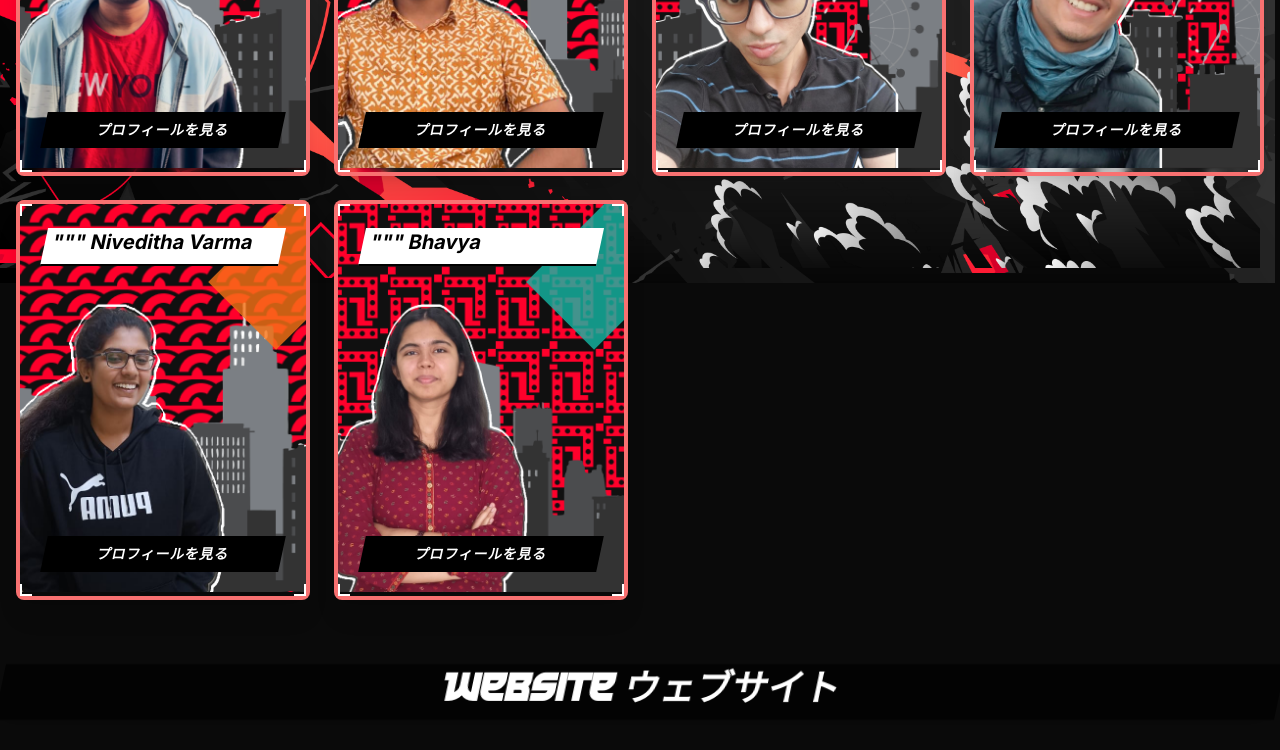
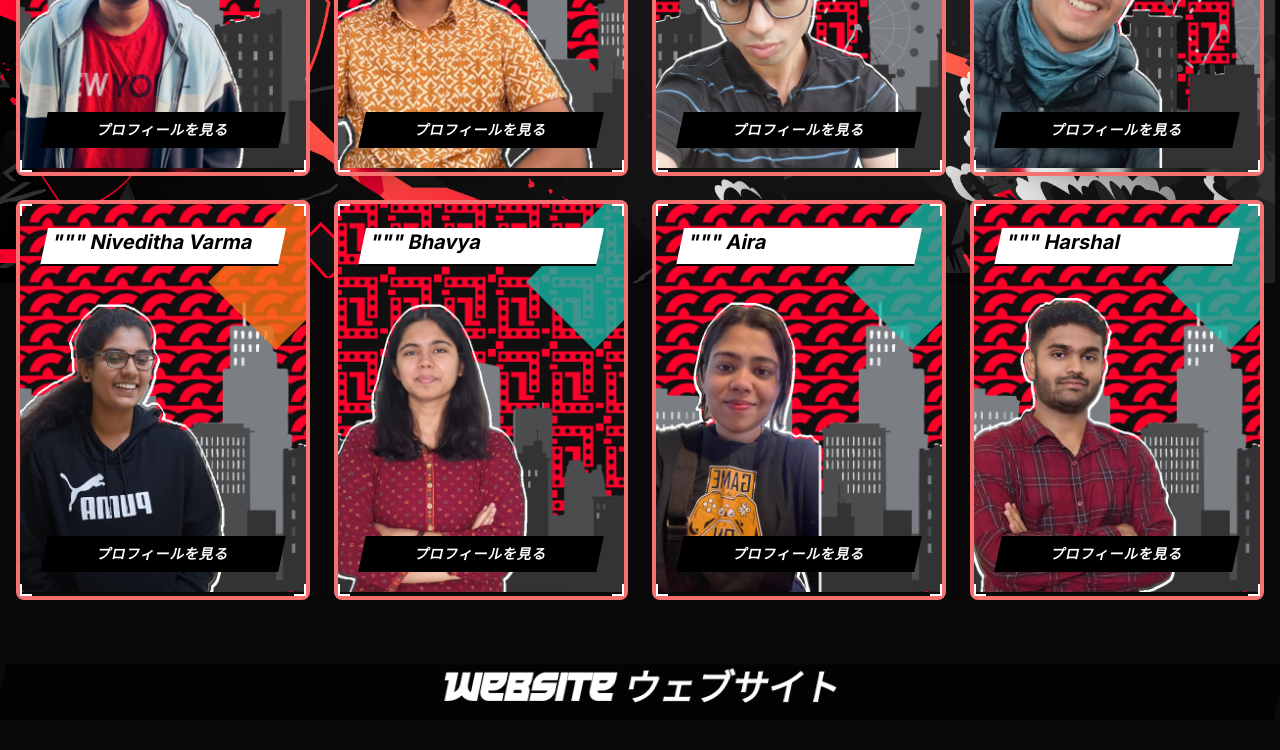
Before and after one commit to mrtechtroid/infini8, a Next.js app: page /team in a window 1280 px wide. Shown: the part 512-1262 px from the top of the page. Built offline with nearby package versions, Linux system fonts and the light colour scheme; a web font is replaced by a local one.

Commit message:
added sac ppl

```diff
--- a/src/components/Teams.tsx
+++ b/src/components/Teams.tsx
@@ -4,15 +4,26 @@ import React, { useState, useEffect } from "react";
 import { useRouter } from 'next/navigation';
 import { ArrowLeft } from 'lucide-react';
 
-
 const TeamGrid = () => {
   const [mousePosition, setMousePosition] = useState({ x: 0, y: 0 });
   const [scrollPosition, setScrollPosition] = useState(0);
+  const [isMobile, setIsMobile] = useState(false);
   const router = useRouter();
 
   const handleGoBack = () => {
     router.push('/');
   };
+
+  const checkMobile = () => {
+    setIsMobile(window.innerWidth < window.innerHeight);
+  };
+
+  useEffect(() => {
+    checkMobile();
+    window.addEventListener("resize", checkMobile);
+
+    return () => window.removeEventListener("resize", checkMobile);
+  }, []);
 
   const teamSections = [
     {
@@ -64,6 +75,22 @@ const TeamGrid = () => {
           linkedInUrl: 'https://www.linkedin.com/in/bhavya-joshi-52a919202/',
 
         },
+        {
+          name: "Aira",
+          role: "Event Coordinator",
+          accent: "bg-teal-500",
+          image: '/Aira_sac.png',
+          linkedInUrl: 'https://www.linkedin.com/in/airajain/',
+
+        },
+        {
+          name: "Harshal",
+          role: "Event Coordinator",
+          accent: "bg-teal-500",
+          image: '/Harshal_sac.png',
+          linkedInUrl: 'https://www.linkedin.com/in/harshalpurohit/',
+
+        }
       ],
     },
     {
@@ -185,7 +212,7 @@ const TeamGrid = () => {
 
   return (
     <main
-      className="w-full min-h-screen overflow-x-hidden"
+      className={`w-full min-h-screen overflow-x-hidden ${isMobile ? "mobile-class" : ""}`}
       onMouseMove={handleMouseMove}
     >
       <button
```
Also changed, not shown: public/Aira_sac.png (added), public/Harshal_sac.png (added).
